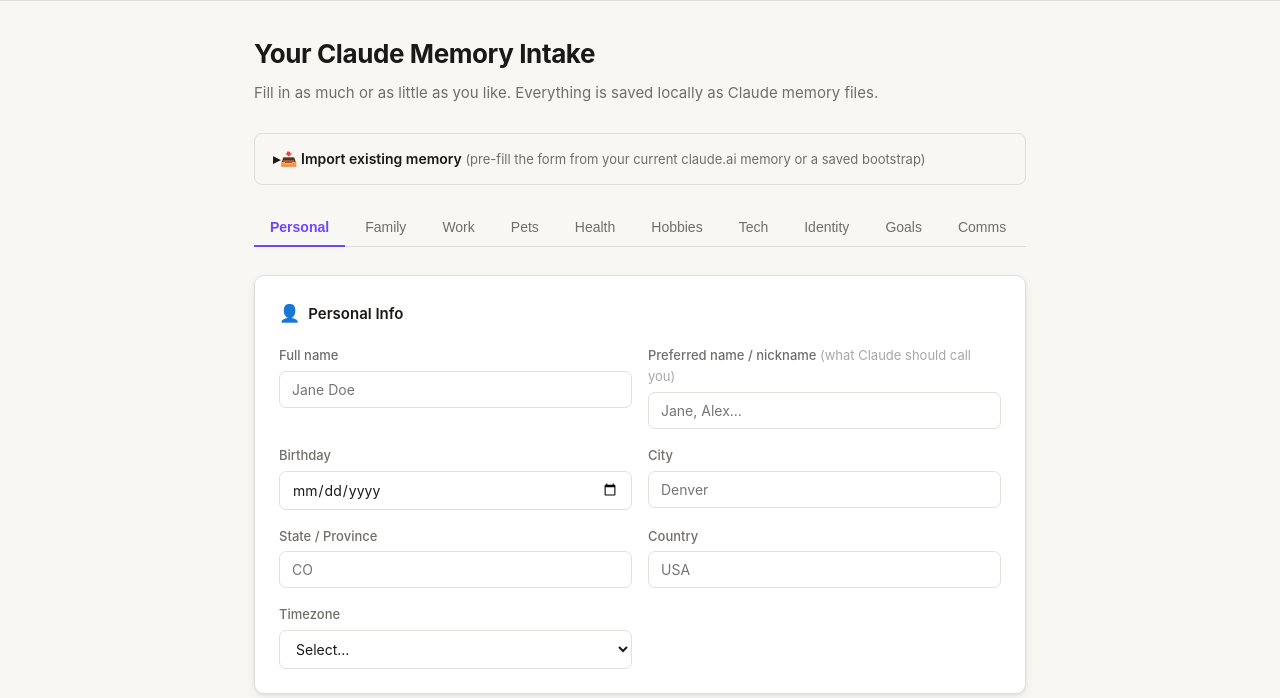
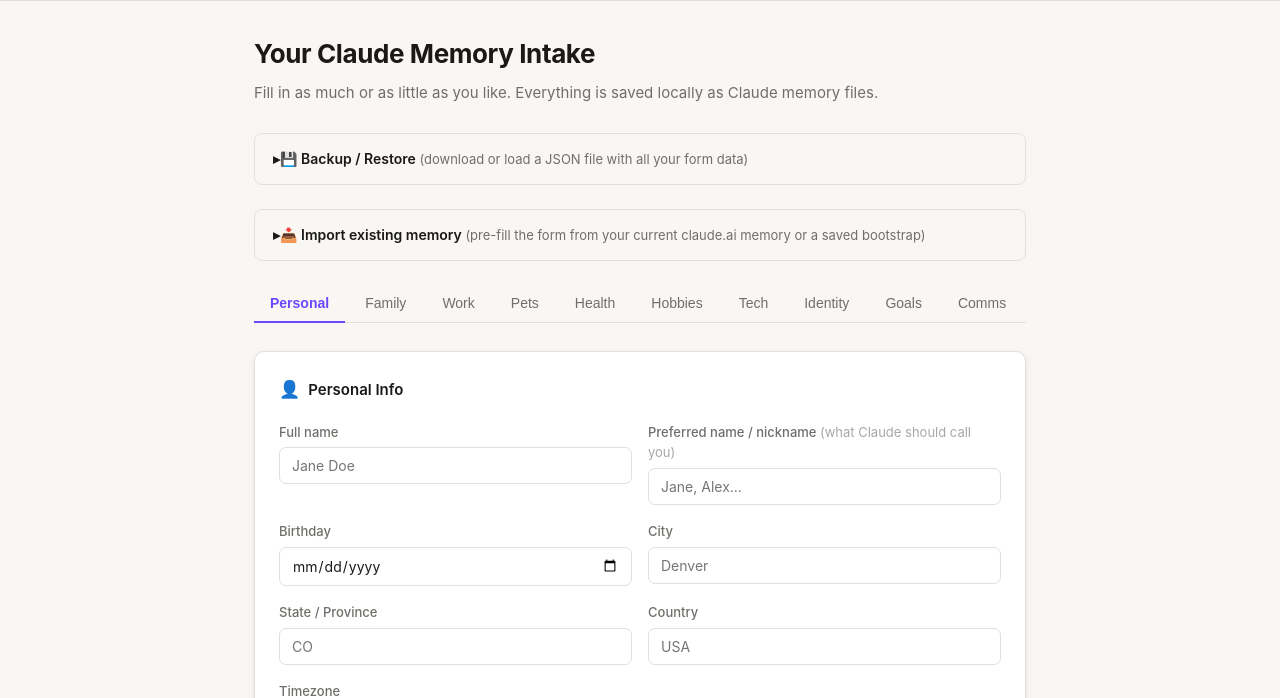
Before and after one commit to 6a6f686e6e79/claude-intake, a Flask app: page / in a window 1280 px wide. Shown: the part 70-768 px from the top of the page. Run offline with Flask 3, Linux system fonts and the light colour scheme; some libraries are stand-ins or nearby versions.

Commit message:
feat: JSON backup / restore + SCHEMA_VERSION constant + parity test
Adds a Backup / Restore panel above the Import panel with two
actions:

- Download backup: serializes the current form state to
  claude-intake-backup-YYYY-MM-DD.json, including top-level
  schemaVersion and exportedAt fields plus the form data.
- Restore from backup: file picker that reads the JSON, validates
  the schemaVersion, runs migrations if needed, and hydrates the
  form (same path Import already uses — clear + #initial-data +
  hydrateFormFromInitial + scheduleSave).

SCHEMA_VERSION defined in two places: app.py (Python) and the
template JS. New test_schema_version_parity extracts the JS constant
from the built standalone and asserts it equals the Python value, so
they can't drift unnoticed. v1 ships as the initial version.

The MIGRATIONS registry is in place but empty for v1. Same-version
restores skip it. Different-version restores look up
"fromVersion-to-toVersion" in MIGRATIONS — when v2 lands, the
transform goes there and restoreBackup needs no other changes.

Verified end-to-end: fill form, download backup, clear browser
state, restore from the downloaded file — form repopulates including
chip selections.

Co-Authored-By: Claude Opus 4.7 (1M context) <noreply@anthropic.com>

```diff
--- a/app.py
+++ b/app.py
@@ -13,6 +13,12 @@ def fmt_month(value):
         return datetime.strptime(value, "%Y-%m").strftime("%B %Y")
     except ValueError:
         return value
+
+# Bump when the form's data shape changes in a way that would break
+# old backup files (tab added/renamed, field renamed, etc.). Mirrored
+# in templates/index.html as SCHEMA_VERSION; the JS-port parity test
+# enforces they stay equal.
+SCHEMA_VERSION = "1"
 
 app = Flask(__name__)
 app.config["MAX_CONTENT_LENGTH"] = 1 * 1024 * 1024  # 1 MB
--- a/templates/index.html
+++ b/templates/index.html
@@ -27,6 +27,25 @@
 <div class="container">
   <h1>Your Claude Memory Intake</h1>
   <p class="subtitle">Fill in as much or as little as you like. Everything is saved locally as Claude memory files.</p>
+
+  <!-- Backup / Restore -->
+  <details class="import-panel">
+    <summary>💾 Backup / Restore <span style="font-weight:400;color:var(--muted);font-size:13px">(download or load a JSON file with all your form data)</span></summary>
+    <p style="font-size:13px;color:var(--text);margin:12px 0">
+      The local-storage save in your browser is convenient but tied to this one browser on this one device. A downloaded backup is the durable copy — keep it in your usual place (Dropbox / iCloud Drive / Google Drive / wherever).
+    </p>
+    <div style="display:flex;gap:10px;align-items:center;flex-wrap:wrap">
+      <button type="button" class="btn-sm" onclick="downloadBackup()">⬇ Download backup (JSON)</button>
+      <label class="btn-sm" style="display:inline-block;cursor:pointer">
+        ⬆ Restore from backup…
+        <input type="file" accept="application/json,.json" onchange="restoreBackup(event)" style="display:none" />
+      </label>
+      <span id="backup-status" style="font-size:13px;color:var(--muted)"></span>
+    </div>
+    <p style="font-size:12px;color:var(--muted);margin-top:10px;line-height:1.5">
+      The backup file is plain JSON you can read and edit. It includes a <code>schemaVersion</code> so future versions of this tool can migrate older backups forward.
+    </p>
+  </details>
 
   <!-- Import existing bootstrap -->
   <details class="import-panel">
@@ -2077,6 +2096,94 @@ document.addEventListener('DOMContentLoaded', () => {
   if (preview) preview.textContent = EXPORT_REQUEST_PROMPT.trim();
 });
 
+// ── Schema version ──────────────────────────────────────────────
+// Bump when the form's data shape changes in a way that would break
+// old backup files. Mirrored in app.py as SCHEMA_VERSION; the
+// JS-port parity test (test_schema_version_parity) enforces equality.
+const SCHEMA_VERSION = '1';
+
+// Migration registry. Keys are 'fromVersion-to-toVersion'; values are
+// pure (data) → data transforms. Empty in v1; the pattern exists so
+// future schema changes plug in without touching restoreBackup.
+const MIGRATIONS = {};
+
+function migrateBackup(data, fromVersion, toVersion) {
+  if (fromVersion === toVersion) return data;
+  const key = `${fromVersion}-to-${toVersion}`;
+  const transform = MIGRATIONS[key];
+  if (!transform) {
+    throw new Error(`No migration registered from ${fromVersion} to ${toVersion}`);
+  }
+  return transform(data);
+}
+
+// ── JSON backup / restore ───────────────────────────────────────
+function downloadBackup() {
+  const status = document.getElementById('backup-status');
+  try {
+    const data = collectData();
+    delete data.target;
+    const payload = {
+      schemaVersion: SCHEMA_VERSION,
+      exportedAt: new Date().toISOString(),
+      data: data,
+    };
+    const json = JSON.stringify(payload, null, 2);
+    const blob = new Blob([json], { type: 'application/json' });
+    const url = URL.createObjectURL(blob);
+    const a = document.createElement('a');
+    a.href = url;
+    const today = new Date().toISOString().slice(0, 10);
+    a.download = `claude-intake-backup-${today}.json`;
+    document.body.appendChild(a);
+    a.click();
+    document.body.removeChild(a);
+    setTimeout(() => URL.revokeObjectURL(url), 0);
+    if (status) status.textContent = `✓ Downloaded ${a.download}`;
+  } catch (e) {
+    if (status) status.textContent = `Download failed: ${e.message}`;
+  }
+}
+
+async function restoreBackup(event) {
+  const status = document.getElementById('backup-status');
+  const file = event.target && event.target.files && event.target.files[0];
+  if (!file) return;
+  try {
+    const text = await file.text();
+    let payload;
+    try { payload = JSON.parse(text); }
+    catch (e) {
+      if (status) status.textContent = `Invalid JSON in ${file.name}`;
+      return;
+    }
+    if (!payload || typeof payload !== 'object' || !payload.schemaVersion) {
+      if (status) status.textContent = `${file.name} doesn't look like a Claude Intake backup (no schemaVersion field)`;
+      return;
+    }
+    let data = payload.data;
+    if (!data || typeof data !== 'object') {
+      if (status) status.textContent = `${file.name} is missing the data field`;
+      return;
+    }
+    try {
+      data = migrateBackup(data, payload.schemaVersion, SCHEMA_VERSION);
+    } catch (e) {
+      if (status) status.textContent = `Can't load this backup: ${e.message}`;
+      return;
+    }
+    const dataEl = document.getElementById('initial-data');
+    if (dataEl) dataEl.textContent = JSON.stringify(data);
+    clearForm();
+    hydrateFormFromInitial();
+    scheduleSave();
+    if (status) status.textContent = `✓ Restored from ${file.name}`;
+  } finally {
+    // Reset the picker so picking the same file again still fires onchange.
+    if (event.target) event.target.value = '';
+  }
+}
+
 // ── localStorage persistence ────────────────────────────────────
 // Auto-saves the form state to the browser as the user types. On the
 // next page load, the saved state wins over the server-supplied
```
Also changed, not shown: standalone.html (+107 -0 lines), tests/test_standalone_build.py (+14 -0 lines).
